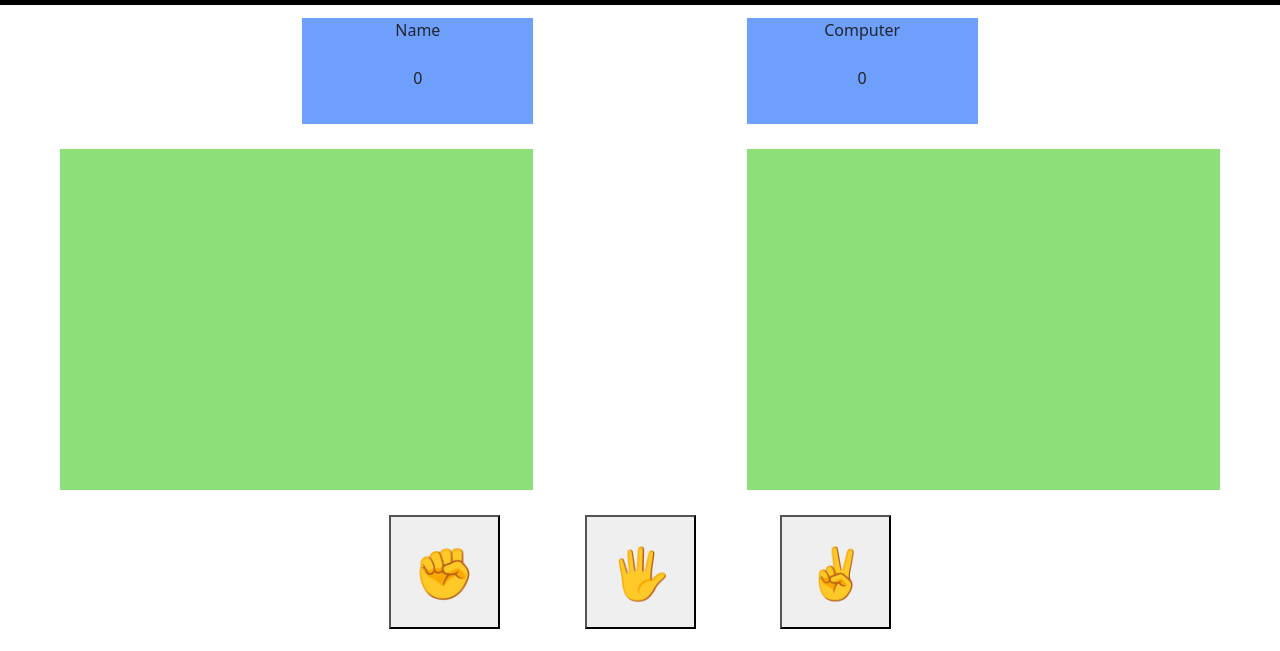
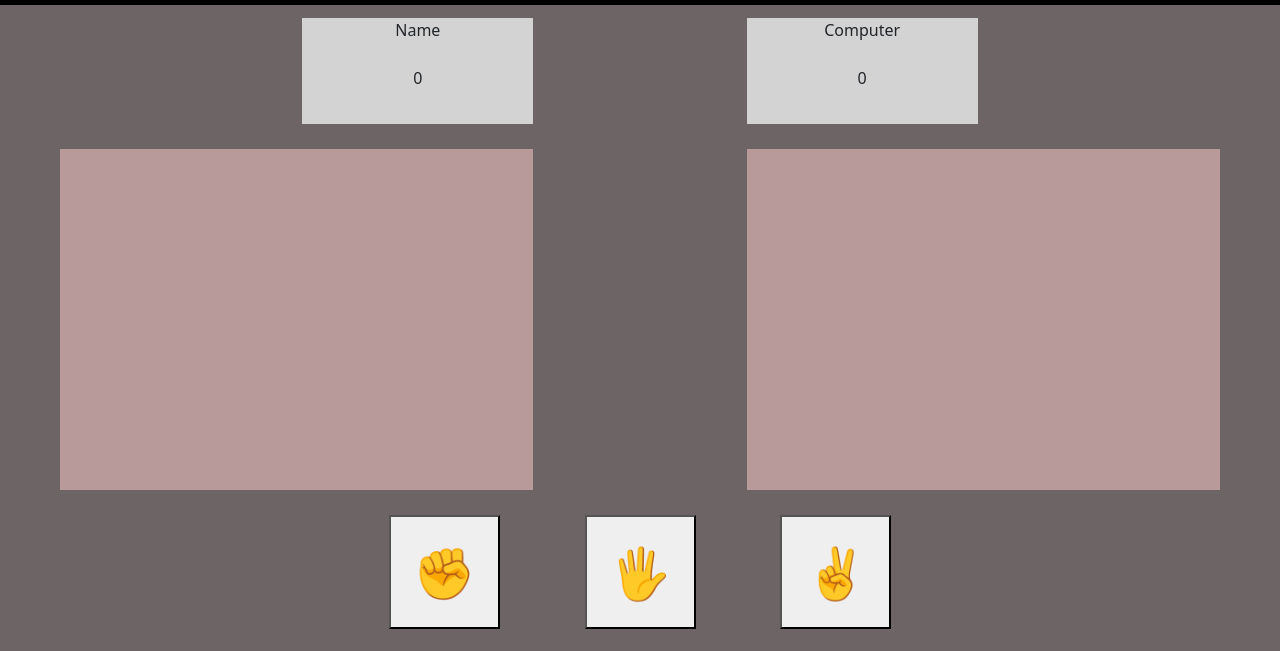
Before and after one commit to michaellidonni/RPS, a plain HTML site: page index.html in a window 1280 px wide. Shown: the part 96-747 px from the top of the page. Drawn offline with nearby package versions, Linux system fonts and the light colour scheme.

Commit message:
styled page

```diff
--- a/intro.css
+++ b/intro.css
@@ -1,10 +1,15 @@
+body {
+    background-color: black;
+}
+
 h1 {
     text-align: center;
-
+    color: white;
 }
 
 h5 {
     text-align: center;
+    color: white;
 }
 
 .container-fluid {
@@ -14,4 +19,11 @@ h5 {
 #inputBox {
     margin-top: 1%;
     width: 25%;
+    border-color: rgb(116, 114, 114);
+    border-width: 5px;
 }
+
+button {
+    border-color: rgb(116, 114, 114);
+    border-width: 5px;
+}
--- a/style.css
+++ b/style.css
@@ -16,14 +16,14 @@
 }
 
 .score1 {
-    background: #6e9ffc;
+    background: lightgray;
     width: 231px;
     height: 106.4px;
     flex-shrink: 0;
 }
 
 .score2 {
-    background: #6e9ffc;
+    background: lightgray;
     width: 231px;
     height: 106.4px;
     flex-shrink: 0;
@@ -40,14 +40,14 @@
     width: 473px;
     height: 341px;
     flex-shrink: 0;
-    background: #8CE077;
+    background: rgb(185, 154, 154);
 }
 
 .computer-selection {
     width: 473px;
     height: 341px;
     flex-shrink: 0;
-    background: #8CE077;
+    background: rgb(185, 154, 154);
 }
 
 .buttons {
@@ -100,3 +100,7 @@ footer {
     color: white;
     text-align: center;
   }
+
+  body {
+    background-color: #6D6466;
+  }
```
